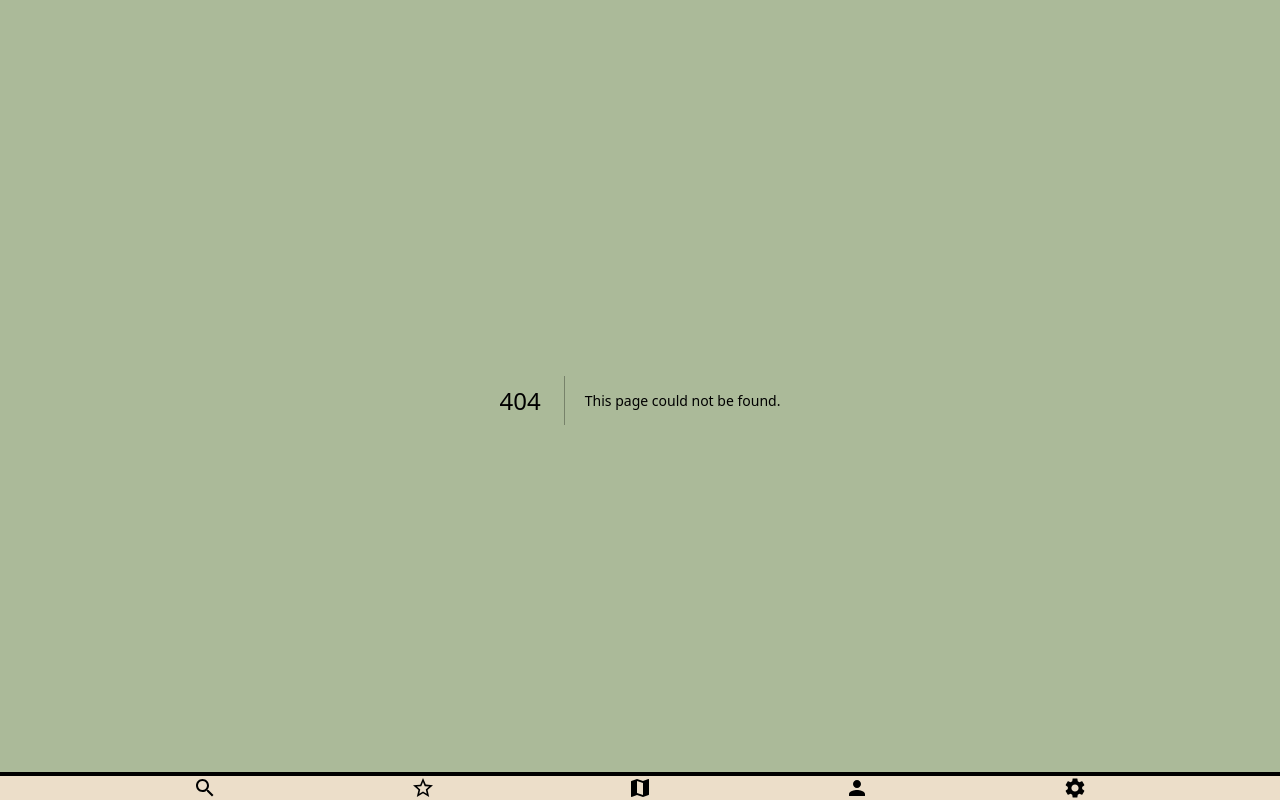
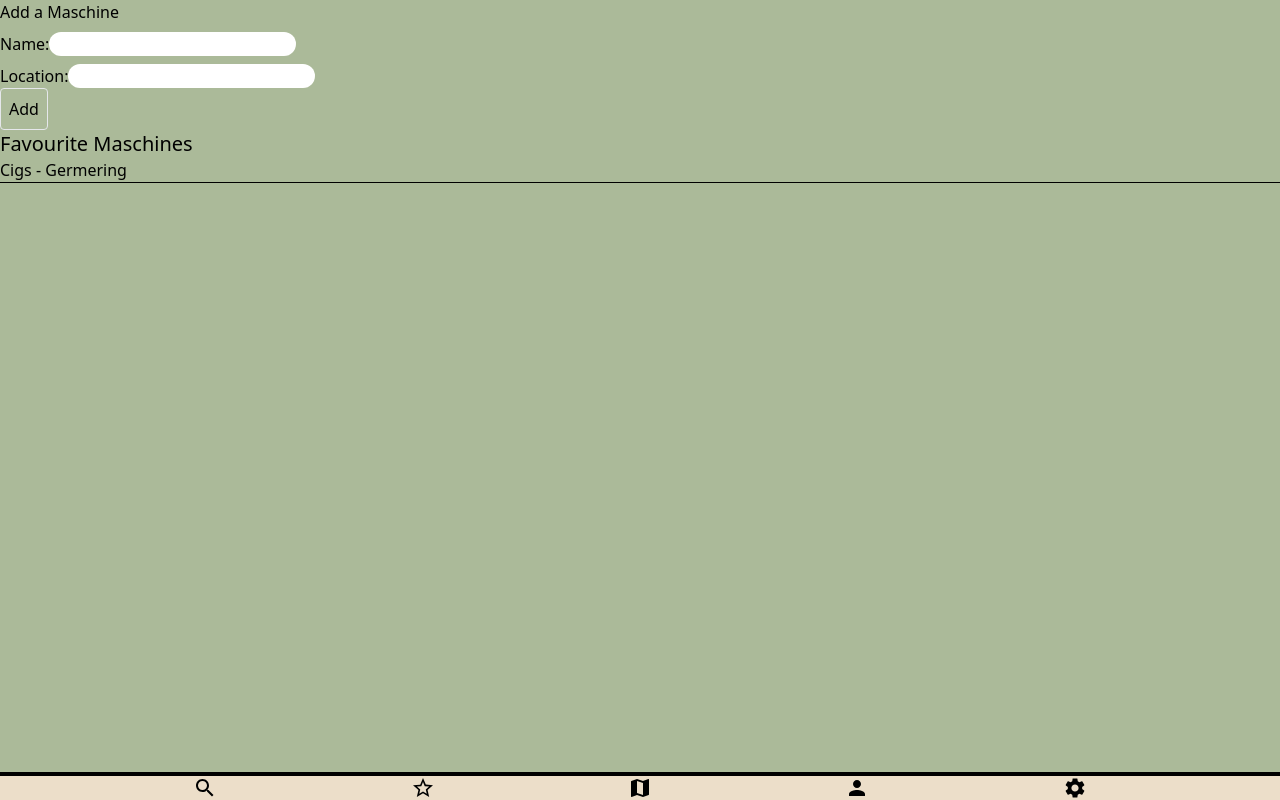
Before and after one commit to LemonEatar/CigSnacks, a Next.js app: page /favourites in a window 1280 px wide. Before the commit this address had no page. Built offline with nearby package versions, Linux system fonts and the light colour scheme.

Commit message:
some cool stuff

```diff
--- /dev/null
+++ b/src/app/favourites/page.tsx
@@ -0,0 +1,57 @@
+"use client";
+import { useState } from "react";
+
+export default function Page() {
+  const [name, setName] = useState<string>("");
+  const [location, setLocation] = useState<string>("");
+  const [list, setList] = useState([{ name: "Cigs", location: "Germering" }]);
+
+  //@ts-ignore
+  function handleSubmit(event) {
+    event.preventDefault();
+    if (name && location) {
+      //@ts-ignore
+      setList([...list, { name, location }]);
+      setName("");
+      setLocation("");
+    }
+  }
+
+  return (
+    <div>
+      <h1>Add a Maschine</h1>
+      <form onSubmit={handleSubmit}>
+        <div className="py-2">
+          <label htmlFor="name">Name:</label>
+          <input
+            type="text"
+            className="rounded-xl px-2"
+            value={name}
+            onChange={(e) => setName(e.target.value)}
+          />
+        </div>
+        <div>
+          <label htmlFor="location">Location:</label>
+          <input
+            type="text"
+            className="rounded-xl px-2"
+            value={location}
+            onChange={(e) => setLocation(e.target.value)}
+          />
+        </div>
+        <button type="submit" className="rounded border p-2 items-center">
+          Add
+        </button>
+      </form>
+      <div className="text-xl">Favourite Maschines</div>
+      <ul>
+        {list.map((person, index) => (
+          <li key={index}>
+            {person.name} - {person.location}
+            <div className="bg-black h-px" />
+          </li>
+        ))}
+      </ul>
+    </div>
+  );
+}
--- a/src/app/page.tsx
+++ b/src/app/page.tsx
@@ -14,10 +14,10 @@ export default function Home() {
         </div>
         <div className="flex justify-center h-full items-center">
           <div className="pb-16">
-            <div className="flex justify-center text-8xl font-impact font-bold pb-5 pt-5">
+            <div className="flex justify-center sm:text-8xl text-3xl font-impact font-bold pb-5 pt-5">
               CigSnacks
             </div>
-            <div className="flex font-semibold font-impact justify-center text-3xl">
+            <div className="flex font-semibold font-impact justify-center text-2xl">
               - The Easiest Way to find Snacks -
             </div>
             <div className="pt-24 flex justify-center">
--- a/src/components/Footer.tsx
+++ b/src/components/Footer.tsx
@@ -15,7 +15,7 @@ export default function Footer() {
             <SearchIcon className="w-14 h-14" />
           </button>
         </Link>{" "}
-        <Link href="/account">
+        <Link href="/favourites">
           <button className="text-2xl flex">
             <StarOutlineIcon className="w-14 h-14" />
           </button>
```
